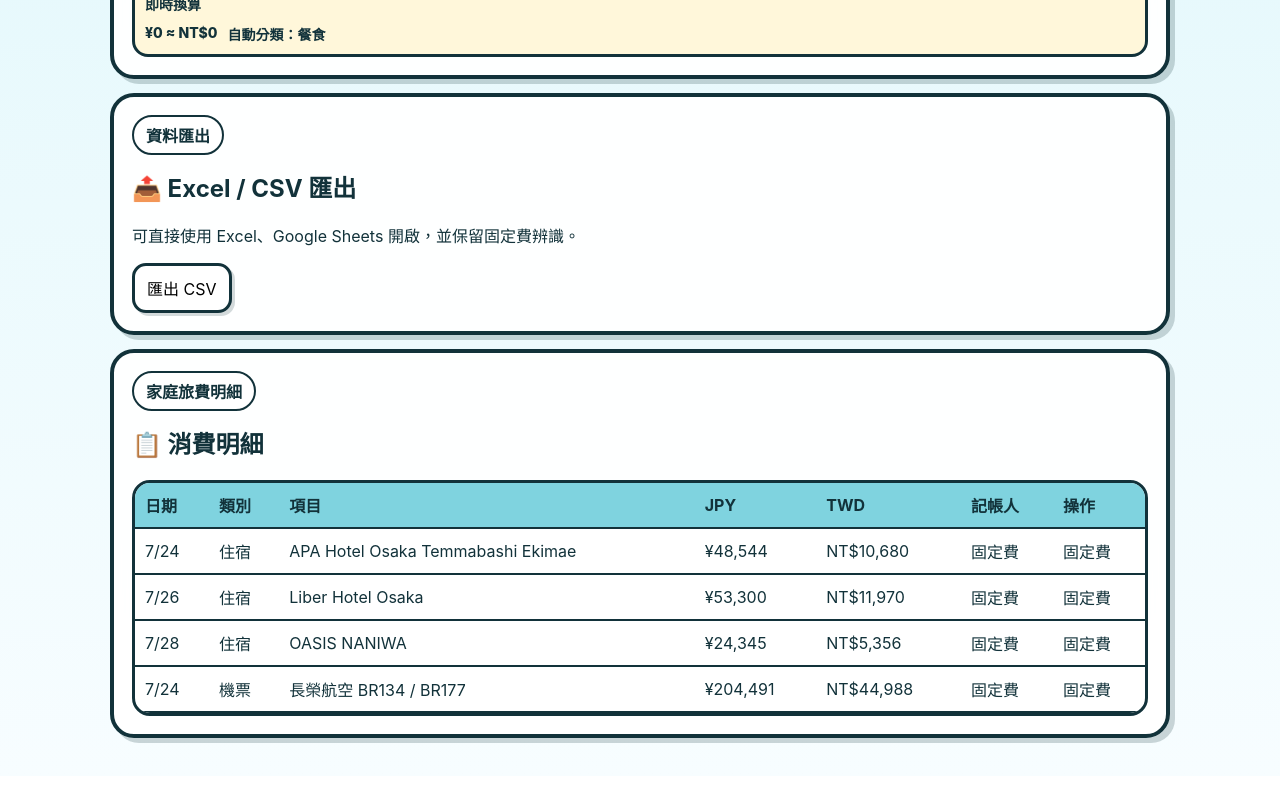
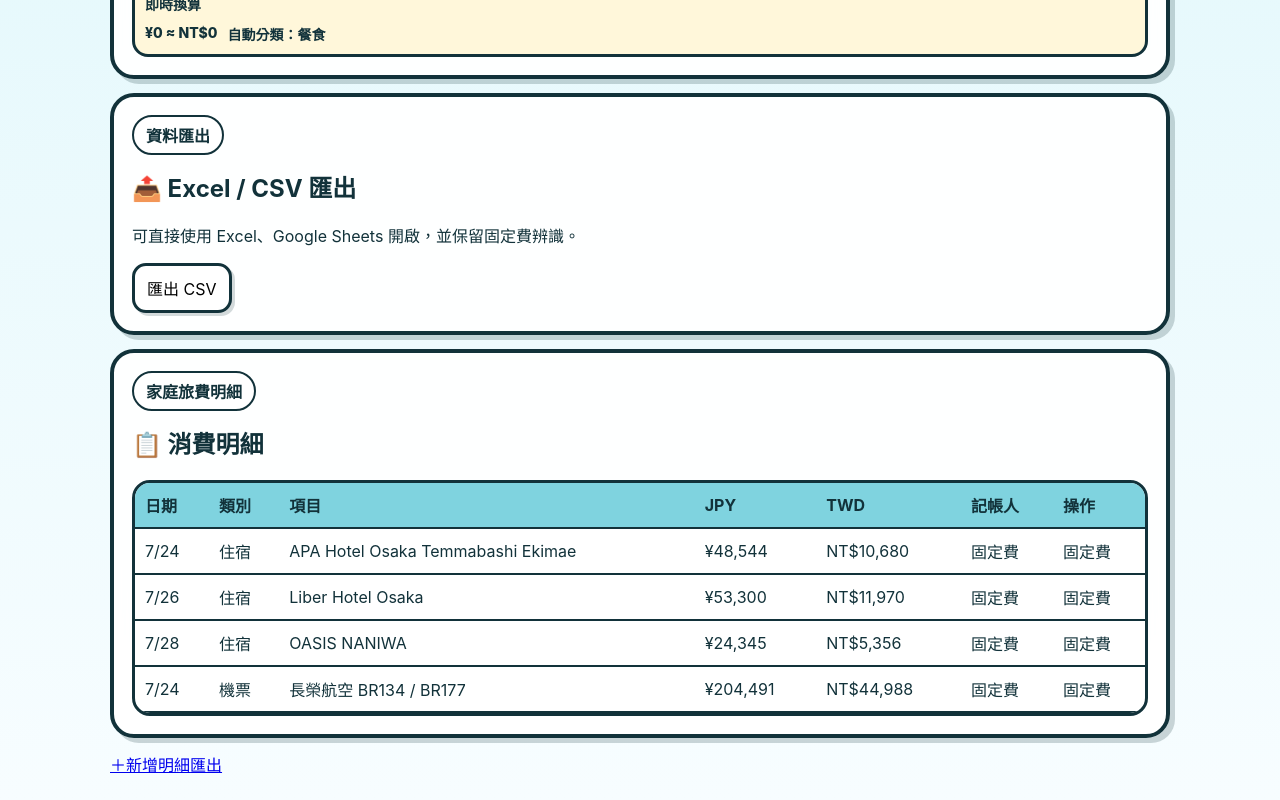
Before and after one commit to sacha693/my-storyjs-app, a React (Vite) app: page /my-storyjs-app/expense in a window 1280 px wide. Shown: the part 2077-2877 px from the top of the page. Before the commit the page ends 2853 px from the top, so only its background shows below. Built offline with nearby package versions, Linux system fonts and the light colour scheme; no server answers; the database is empty.

Commit message:
Add expense page quick action anchors

```diff
--- a/src/pages/ExpensePage.tsx
+++ b/src/pages/ExpensePage.tsx
@@ -40,11 +40,23 @@ function ExpenseContent() {
 
       <ExpenseCharts />
 
-      <ExpenseForm />
+      <div id="add-expense">
+        <ExpenseForm />
+      </div>
 
-      <ExpenseExport />
+      <div id="expense-export">
+        <ExpenseExport />
+      </div>
 
-      <ExpenseTable />
+      <div id="expense-details">
+        <ExpenseTable />
+      </div>
+
+      <nav className="expenseQuickBar" aria-label="旅費快捷操作">
+        <a href="#add-expense">＋新增</a>
+        <a href="#expense-details">明細</a>
+        <a href="#expense-export">匯出</a>
+      </nav>
     </main>
   )
 }
```
